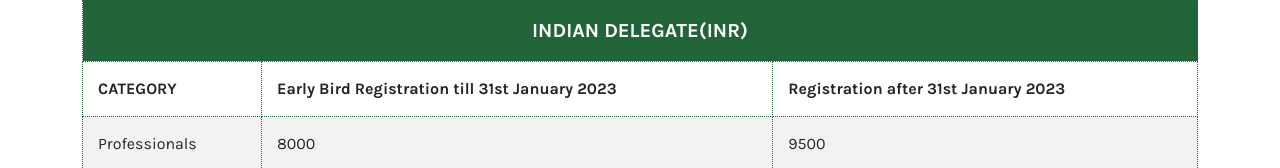
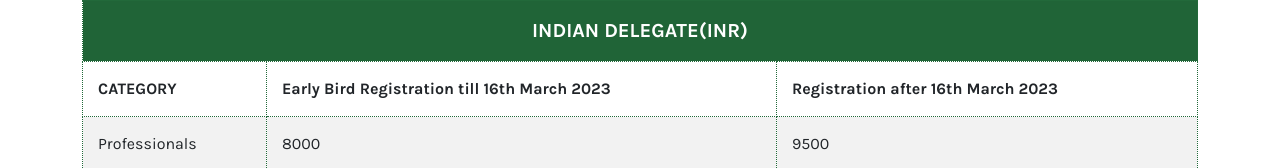
Before and after one commit to webdeveloperjmi/reedconjmi.github.io, a plain HTML site: page registration.html in a window 1280 px wide. Shown: the part 624-792 px from the top of the page. Drawn offline with Linux system fonts and the light colour scheme.

Commit message:
date has changed
date has changed

```diff
--- a/registration.html
+++ b/registration.html
@@ -87,8 +87,8 @@
                                     </tr>
                                     <tr>
                                         <td><strong>CATEGORY </strong></td>
-                                        <td> <strong>Early Bird Registration till 31st January 2023</strong> </td>
-                                         <td> <strong>Registration after 31st January 2023</strong> </td>
+                                        <td> <strong>Early Bird Registration till 16th March 2023</strong> </td>
+                                         <td> <strong>Registration after 16th March 2023</strong> </td>
                                     </tr>
                                     <tr>
                                         <td> Professionals</td>
```
